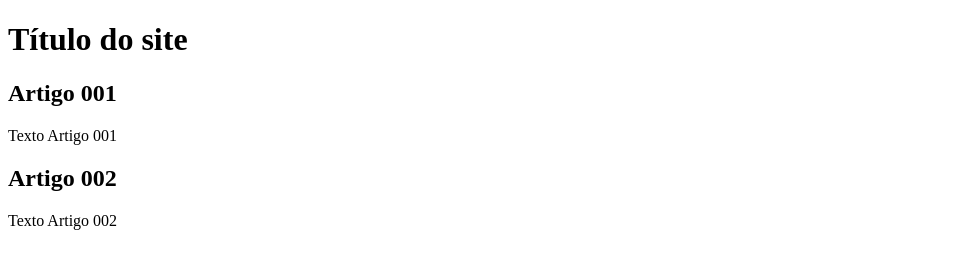
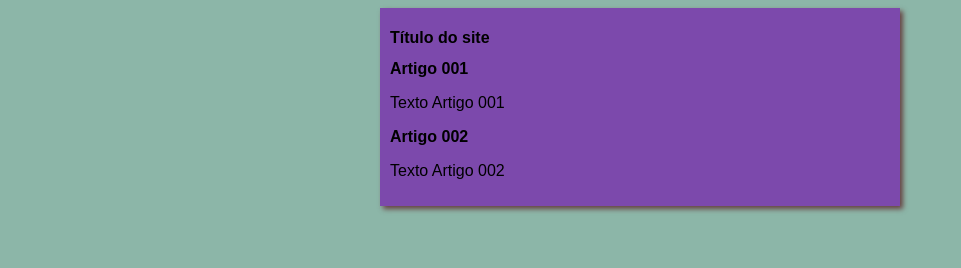
Before and after one commit to martinsrpv/projeto-site, a plain HTML site: page index.html in a window 1280 px wide. Shown: the whole page, without its empty margins (0-961 px from the left). Drawn offline with Linux system fonts and the light colour scheme.

Commit message:
iniciando design

```diff
--- /dev/null
+++ b/estilos/style.css
@@ -0,0 +1,17 @@
+*{
+    font-family: Arial, Helvetica, sans-serif;
+    font-size: 16px;
+}
+
+body {
+    background-color: rgb(140, 182, 168);
+
+}
+
+main {
+    background-color: rgb(124, 73, 172);
+    width: 500px;
+    margin: auto;
+    padding: 10px;
+    box-shadow: 3px 3px 5px rgb(102, 65, 65);
+}
--- a/index.html
+++ b/index.html
@@ -5,6 +5,7 @@
     <meta http-equiv="X-UA-Compatible" content="IE=edge">
     <meta name="viewport" content="width=device-width, initial-scale=1.0">
     <title>Título do site</title>
+    <link rel="stylesheet" href="estilos/style.css">
 </head>
 <body>
    <main>
```
